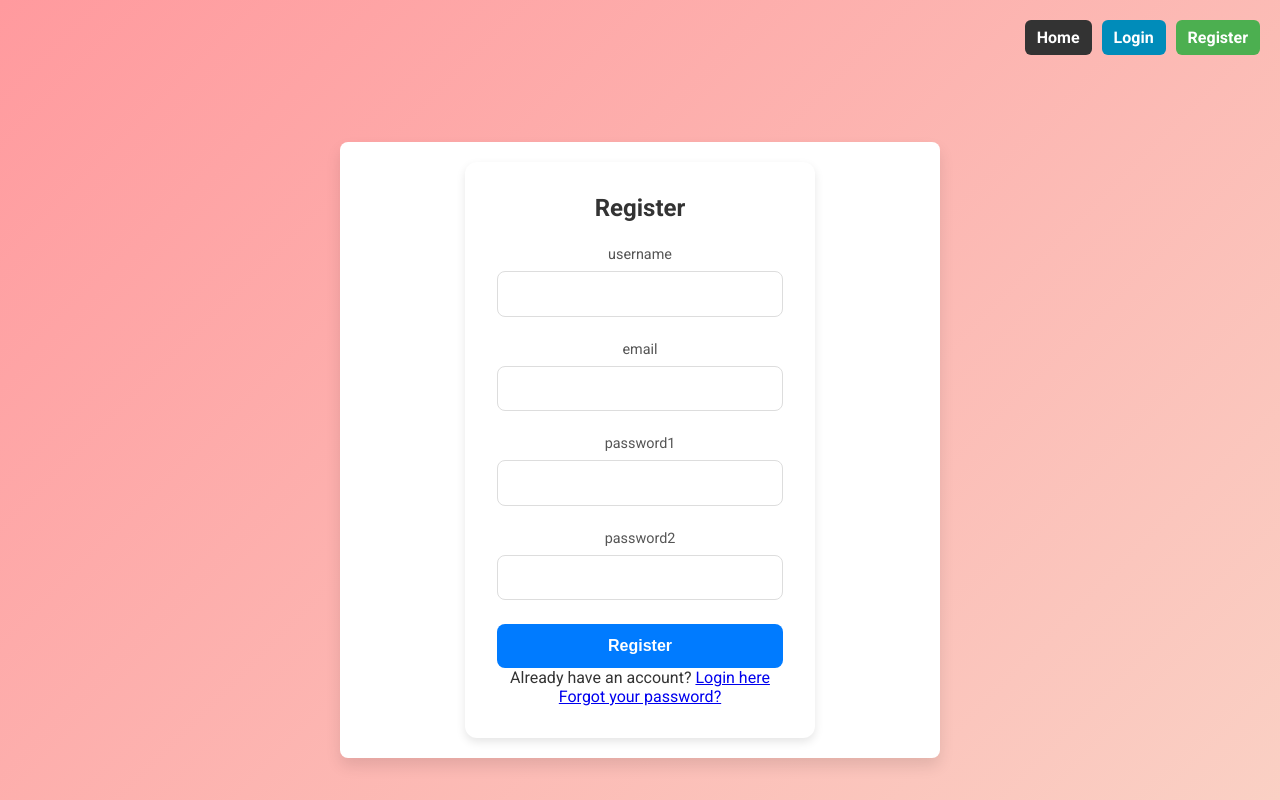
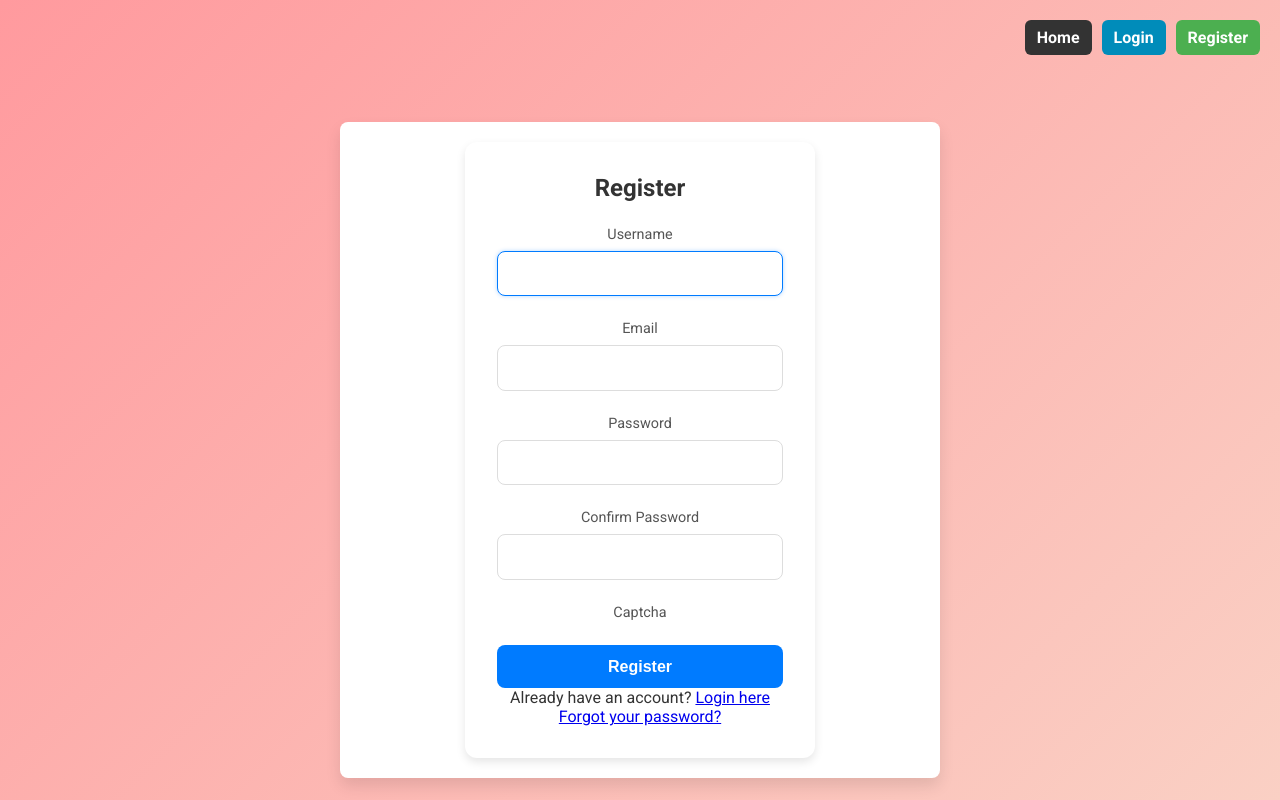
Before and after one commit to AlexeyE1/-to_do_list, a Django app: page /users/register/ in a window 1280 px wide. Run offline with Django 5.2, Linux system fonts and the light colour scheme; parts of the project's set-up code (start-up, migrations or seed data) failed here and were passed over; some libraries are stand-ins or nearby versions.

Commit message:
adding captcha

```diff
--- a/todolist/templates/base.html
+++ b/todolist/templates/base.html
@@ -30,5 +30,6 @@
 {% endblock container %}
 
 <script src="{% static 'js/main.js' %}"></script>
+<script src="https://www.google.com/recaptcha/api.js" async defer></script>
 </body>
 </html>
--- a/todolist/todolist/settings.py
+++ b/todolist/todolist/settings.py
@@ -29,6 +29,7 @@
     'users',
     'debug_toolbar',
     'social_django',
+    'django_recaptcha',
 ]
 
 MIDDLEWARE = [
@@ -140,3 +141,6 @@
 
 SOCIAL_AUTH_GOOGLE_OAUTH2_KEY = os.getenv('SOCIAL_AUTH_GOOGLE_OAUTH2_KEY')
 SOCIAL_AUTH_GOOGLE_OAUTH2_SECRET = os.getenv('SOCIAL_AUTH_GOOGLE_OAUTH2_SECRET')
+
+RECAPTCHA_PUBLIC_KEY = os.getenv('RECAPTCHA_PUBLIC_KEY')
+RECAPTCHA_PRIVATE_KEY = os.getenv('RECAPTCHA_PRIVATE_KEY')
--- a/todolist/users/forms.py
+++ b/todolist/users/forms.py
@@ -2,19 +2,27 @@
 from django.contrib.auth.forms import AuthenticationForm, UserCreationForm, UserChangeForm, PasswordChangeForm
 from django import forms
 from django.core.exceptions import ValidationError
+from django_recaptcha.fields import ReCaptchaField
+from django_recaptcha.widgets import ReCaptchaV2Checkbox
 
 
 class RegistrationUserForm(UserCreationForm):
-    email = forms.EmailField(max_length=254, help_text='Обязательное поле. Введите действующий email.')
+    username = forms.CharField(label='Username', max_length=63, widget=forms.TextInput())
+    email = forms.EmailField(label='Email', max_length=255, help_text='Required field. Enter a valid email.')
+    password1 = forms.CharField(label='Password', widget=forms.PasswordInput())
+    password2 = forms.CharField(label='Confirm Password', widget=forms.PasswordInput())
+    captcha = ReCaptchaField(widget=ReCaptchaV2Checkbox)
+
 
     class Meta:
         model = get_user_model()
-        fields = ('username', 'email', 'password1', 'password2')
+        fields = ('username', 'email', 'password1', 'password2', 'captcha')
 
 
 class LoginUserForm(AuthenticationForm):
-    username = forms.CharField(label='Логин', widget=forms.TextInput(attrs={'class': 'form-input'}))
-    password = forms.CharField(label='Пароль', widget=forms.PasswordInput(attrs={'class': 'form-input'}))
+    username = forms.CharField(label='Login', widget=forms.TextInput())
+    password = forms.CharField(label='Password', widget=forms.PasswordInput())
+
 
     class Meta:
         model = get_user_model()
@@ -29,18 +37,18 @@
     def clean_username(self):
         username = self.cleaned_data['username']
         if get_user_model().objects.filter(username=username).exclude(id=self.instance.id).exists():
-            raise ValidationError('Этот никнейм уже занят.')
+            raise ValidationError('This nickname is already taken.')
         return username
 
     def clean_email(self):
         email = self.cleaned_data['email']
         if get_user_model().objects.filter(email=email).exclude(id=self.instance.id).exists():
-            raise ValidationError('Этот email уже занят.')
+            raise ValidationError('This email is already taken')
         return email
 
 
 class UserPasswordChangeForm(PasswordChangeForm):
-    old_password = forms.CharField(label="Старый пароль", widget=forms.PasswordInput())
-    new_password1 = forms.CharField(label="Новый пароль", widget=forms.PasswordInput())
-    new_password2 = forms.CharField(label="Подтверждение пароля",
+    old_password = forms.CharField(label="Previous Password", widget=forms.PasswordInput())
+    new_password1 = forms.CharField(label="New Password", widget=forms.PasswordInput())
+    new_password2 = forms.CharField(label="Confirm Password",
                                     widget=forms.PasswordInput())
--- a/todolist/users/templates/users/password_reset_confirm.html
+++ b/todolist/users/templates/users/password_reset_confirm.html
@@ -7,8 +7,6 @@
             <h2>{% trans "Reset Your Password" %}</h2>
             <form method="POST">
                 {% csrf_token %}
-
-                <!-- New Password Field -->
                 <div class="input-group">
                     <label for="{{ form.new_password1.id_for_label }}">{{ form.new_password1.label }}</label>
                     <input type="password" id="{{ form.new_password1.html_name }}" name="{{ form.new_password1.html_name }}" required>
@@ -16,8 +14,6 @@
                         <div class="form-error" style="color: red;">{{ error }}</div>
                     {% endfor %}
                 </div>
-
-                <!-- Confirm Password Field -->
                 <div class="input-group">
                     <label for="{{ form.new_password2.id_for_label }}">{{ form.new_password2.label }}</label>
                     <input type="password" id="{{ form.new_password2.html_name }}" name="{{ form.new_password2.html_name }}" required>
@@ -25,8 +21,6 @@
                         <div class="form-error" style="color: red;">{{ error }}</div>
                     {% endfor %}
                 </div>
-
-                <!-- Non-field errors -->
                 {% if form.non_field_errors %}
                     <div class="form-error" style="color: red;">
                         {% for error in form.non_field_errors %}
--- a/todolist/users/templates/users/password_reset_form.html
+++ b/todolist/users/templates/users/password_reset_form.html
@@ -11,9 +11,9 @@
                     <input type="email" id="email" name="email" required>
                 </div>
                 <div class="form-error">
-                    <!-- Здесь могут быть ошибки при отправке формы -->
                     <div>{{ form.non_field_errors }}</div>
                 </div>
+                <div class="g-recaptcha" data-sitekey="6LcHFM8qAAAAAIqhW5myBc0OcVCoCsWxQKEg8JyL" data-size="normal"></div>
                 <button type="submit" class="btn primary-btn">Send Password Reset Link</button>
             </form>
             <p>Remember your password? <a href="{% url 'users:login' %}">Login here</a></p>
--- a/todolist/users/templates/users/registration.html
+++ b/todolist/users/templates/users/registration.html
@@ -7,19 +7,11 @@
             <form method="POST" action="">
                 {% csrf_token %}
                 {% for f in form %}
-                    {% if f.name == 'password1' or f.name == 'password2' %}
-                        <div class="input-group">
-                            <label for="{{ f.id_for_label }}">{{ f.name }}</label>
-                            <input type="password" id="{{ f.name }}" name="{{ f.name }}" required>
-                            <div class="form-error">{{ f.errors }}</div>
-                        </div>
-                    {% else %}
-                        <div class="input-group">
-                            <label for="{{ f.id_for_label }}">{{ f.name }}</label>
-                            <input type="text" id="{{ f.name }}" name="{{ f.name }}" required>
-                            <div class="form-error">{{ f.errors }}</div>
-                        </div>
-                    {% endif %}
+                    <div class="input-group">
+                        <label for="{{ f.id_for_label }}">{{ f.label }}</label>
+                        {{ f }}
+                        <div class="form-error">{{ f.errors }}</div>
+                    </div>
                 {% endfor %}
                 <button type="submit" class="btn primary-btn">Register</button>
             </form>
```
Also changed, not shown: todolist/users/templates/users/login.html (+5 -6 lines).
